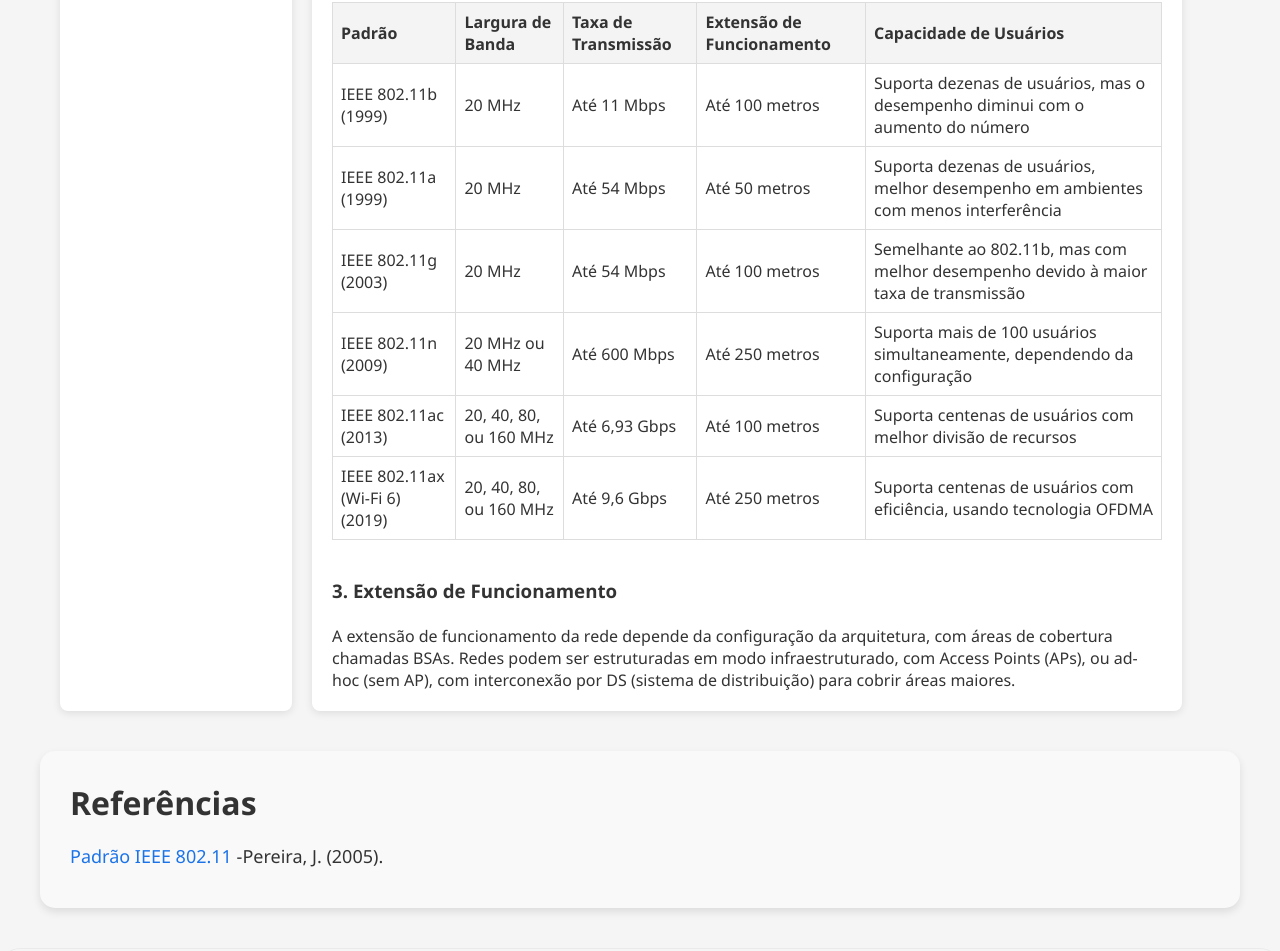
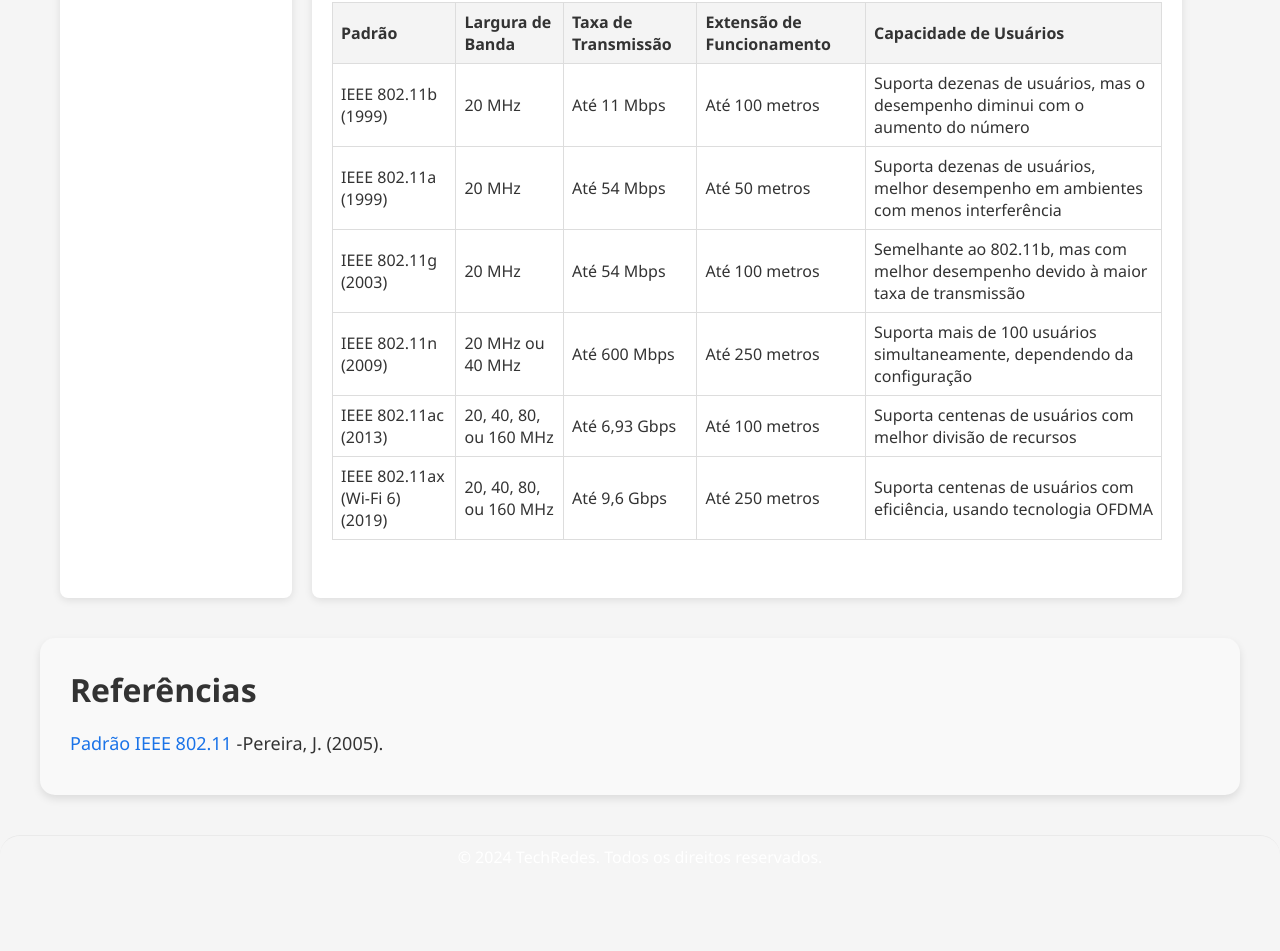
Before and after one commit to danielrp9/web-informativa-wireless, a plain HTML site: page assets/html/padronizacao.html in a window 1280 px wide. Shown: the part 1050-2001 px from the top of the page. After the commit the page ends 1928 px from the top, so only its background shows below. Drawn offline with Linux system fonts and the light colour scheme.

Commit message:
atualização

```diff
--- a/assets/html/padronizacao.html
+++ b/assets/html/padronizacao.html
@@ -163,17 +163,6 @@
                         </tr>
                     </tbody>
                 </table><br>
-
-
-
-
-
-                <h3>3. Extensão de Funcionamento</h3><br>
-                <p>A extensão de funcionamento da rede depende da configuração da arquitetura, com áreas de cobertura chamadas BSAs. Redes podem ser estruturadas em modo infraestruturado, com Access Points (APs), ou ad-hoc (sem AP), com interconexão por DS (sistema de distribuição) para cobrir áreas maiores.</p>
-
-
-
-
             </section>
 
         </div>
```
